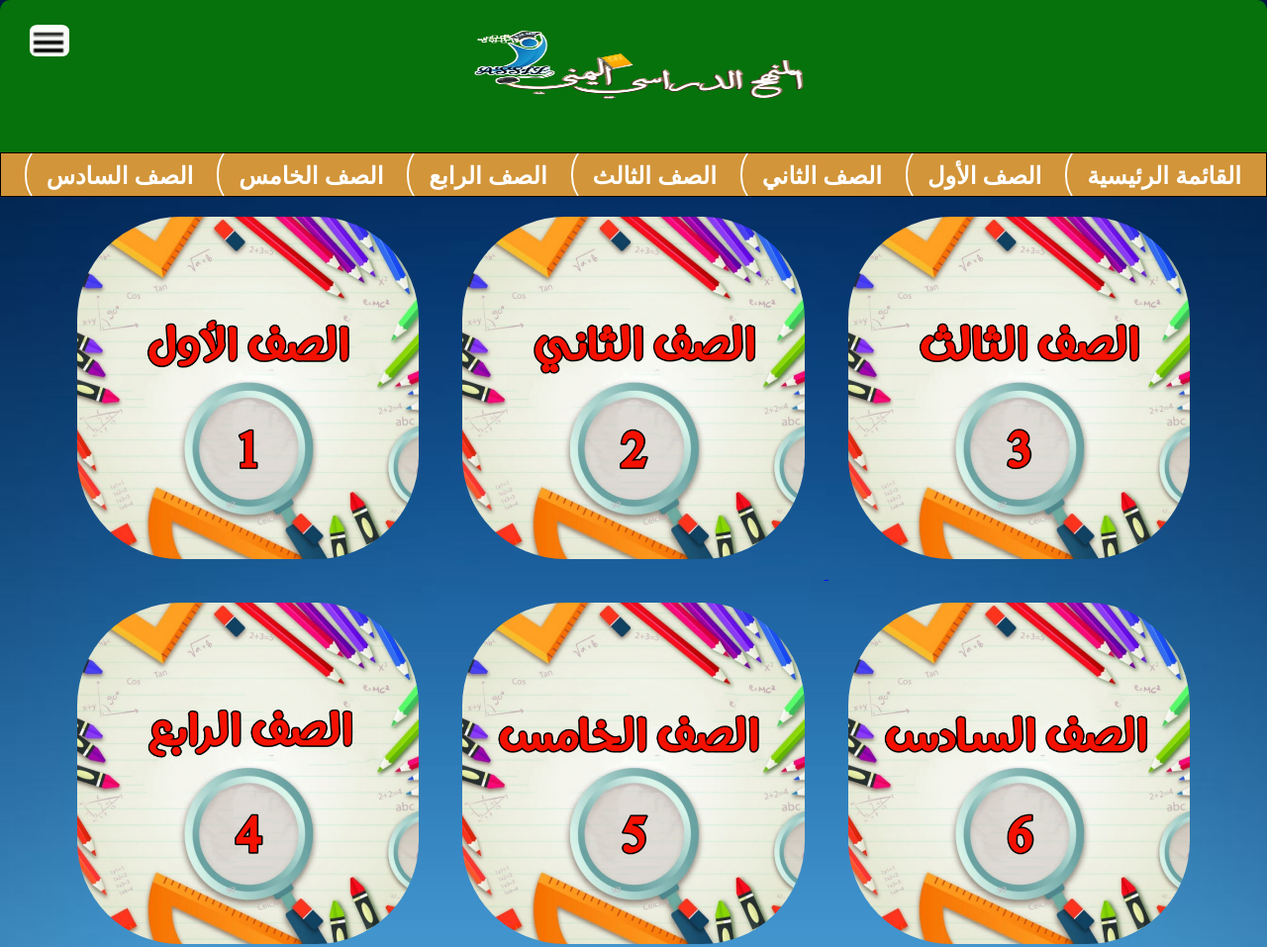
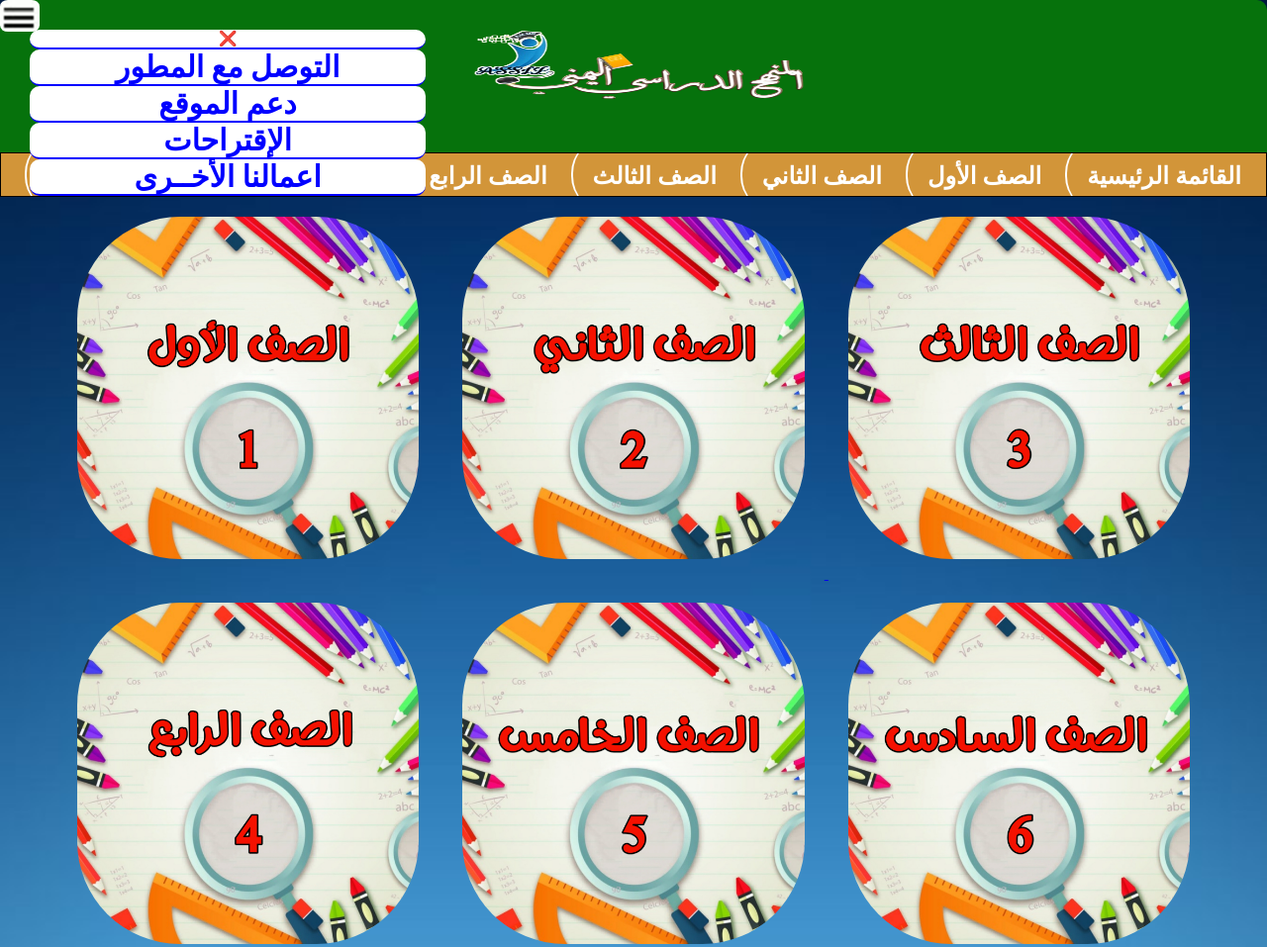
Before and after one commit to assil775458250/assil_book_yemen, a plain HTML site: page index2.html in a window 1280 px wide. Shown: the top 957 px of the page at 99% size. Drawn offline with Linux system fonts and the light colour scheme.

Commit message:
Add files via upload

```diff
--- a/index2.html
+++ b/index2.html
@@ -11,10 +11,10 @@
     <header class="h11" style="background-color:rgb(6, 114, 12);">
         <center>
             <img src="Veva/٢٠٢٥٠٤٠٥_١٥٠٢٠٣-gagagaga-preview.png" alt="" style="width: 350px;height: 150px;">
-            <div class="dropdown" style="position: absolute;top: 25px;left: 30px;border-radius: 2px;margin: 0%;padding:0;">
+            <div class="dropdown" style="position: absolute;top: 25px;left: 30px;border-radius: 2px;margin: 0%;padding:0;top: 0;left: 0;position: absolute;">
             <img src="Veva/meun.jpg" alt=""  style="width: 200%;border-radius: 20%;position: 0;margin: 0;">
-            <div class="drop_content" style="position: 0;margin: 0;z-index: 1;top: 2px;">
-                <a href="" class="ass" >حول الموقع</a>
+            <div class="drop_content" style="position: 0;margin: 0;z-index: 1;top: 0;left: 0;position: absolute;">
+                <a href="" class="ass" style="font-size: 50%;">❌</a>
                 <a href="" class="ass">التوصل مع المطور</a>
                 <a href="" class="ass">دعم الموقع</a>
                 <a href="" class="ass">الإقتراحات </a>
```
